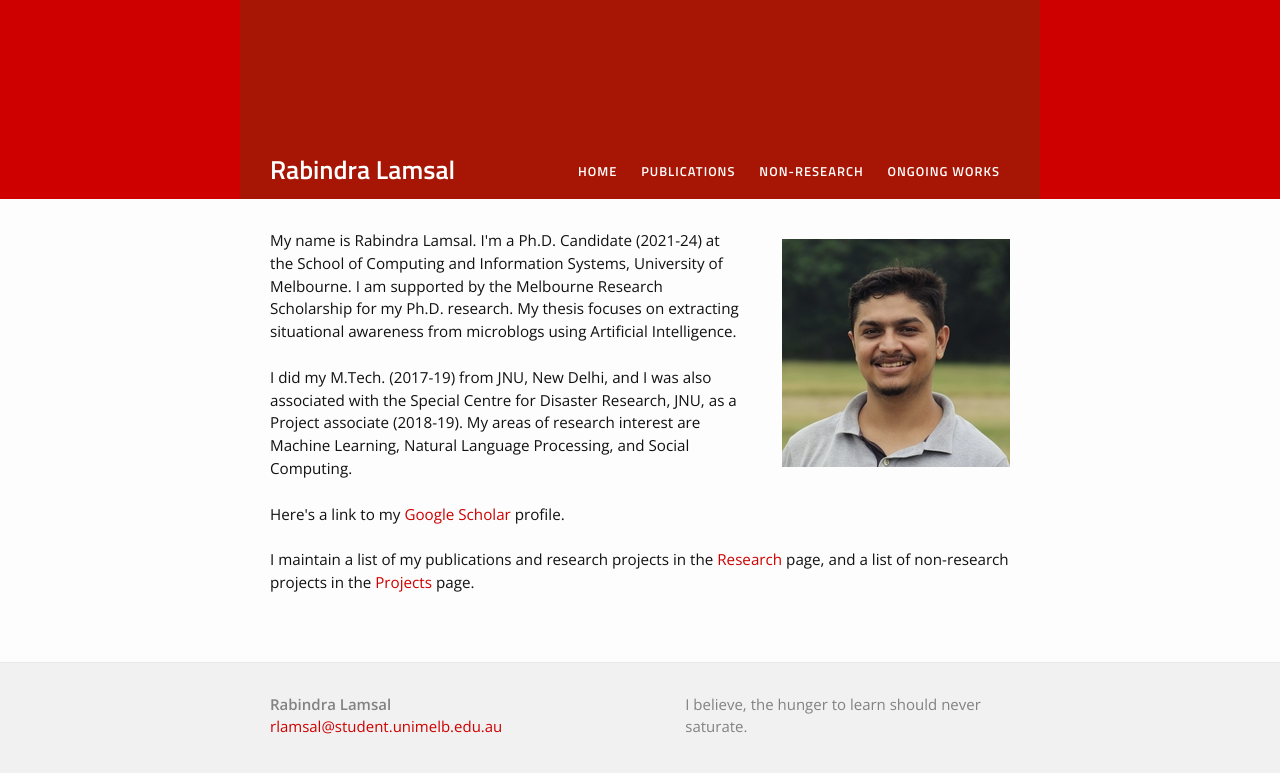
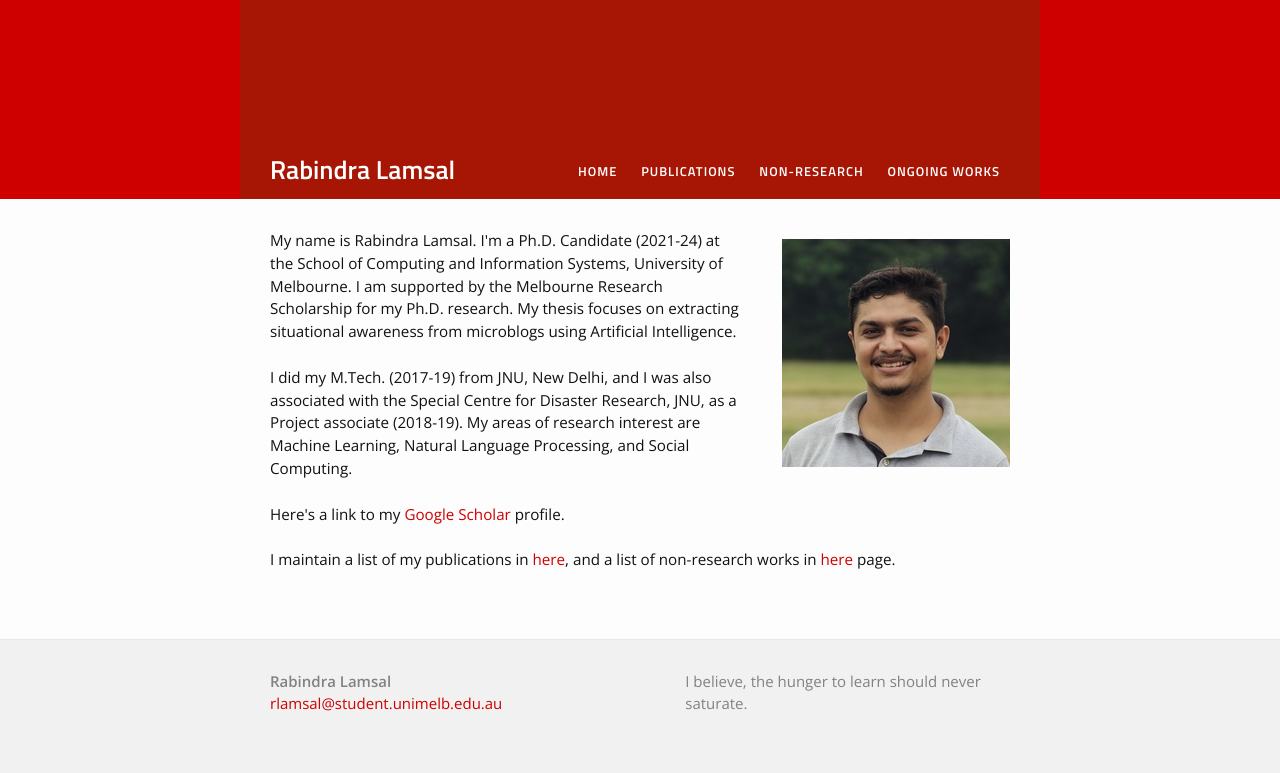
Before and after one commit to rabindralamsal/personal-site, a Jekyll site: the page built from index.html, in a window 1280 px wide. Shown: the top 773 px of the page. Built offline with Jekyll 4.4.1, drawn with Linux system fonts in a browser that asks for light colours.

Commit message:
Update index.html

```diff
--- a/index.html
+++ b/index.html
@@ -11,6 +11,6 @@ layout: default
 <br><br>
 Here's a link to my <a href="https://scholar.google.com/citations?user=tN_Eb9MAAAAJ&hl=en">Google Scholar</a> profile.<br><br>
 
-I maintain a list of my publications and research projects in the <a href="/research/">Research</a> page, and a list of non-research projects in the <a href="/projects">Projects</a> page.<br><br>
+I maintain a list of my publications in <a href="/research/">here</a>, and a list of non-research works in <a href="/projects">here</a> page.<br><br>
 
 </div>
```
